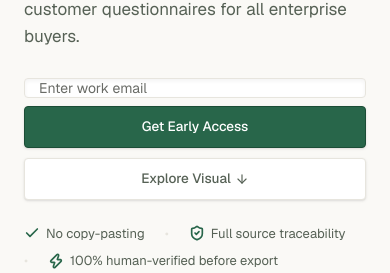
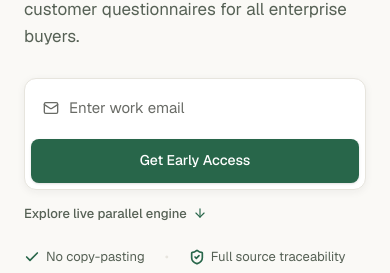
Before and after one commit to Ayush01729/SecurityReviewReady, a Next.js app in the folder next-app/: page /SecurityReviewReady/ in a window 390 px wide. Shown: the part 378-651 px from the top of the page. Built offline with nearby package versions, Linux system fonts and the light colour scheme; no server answers.

Commit message:
fix(mobile): redesign hero email input into unified, spacious omnibar card

```diff
--- a/next-app/src/components/Hero.tsx
+++ b/next-app/src/components/Hero.tsx
@@ -1,7 +1,7 @@
 "use client";
 
 import React, { useState } from "react";
-import { ArrowDown, Check, CheckCircle2, RotateCw, ShieldCheck, Zap } from "lucide-react";
+import { ArrowDown, Check, CheckCircle2, Mail, RotateCw, ShieldCheck, Zap } from "lucide-react";
 import emailjs from "@emailjs/browser";
 
 const SERVICE_ID = process.env.NEXT_PUBLIC_EMAILJS_SERVICE_ID || "";
@@ -82,10 +82,10 @@
             all enterprise buyers.
           </p>
 
-          {/* Action Row: Direct Email Field + Explore Visual */}
+          {/* Action Area: Unified Early Access Input + Secondary Discovery Link */}
           <div className="pt-2 w-full max-w-xl">
             {submitted ? (
-              <div className="p-4 rounded-lg bg-white border border-[#28664A]/30 text-left flex items-start gap-3.5 shadow-sm">
+              <div className="p-4 sm:p-5 rounded-xl bg-white border border-[#28664A]/30 text-left flex items-start gap-3.5 shadow-sm">
                 <CheckCircle2 className="w-5 h-5 text-[#28664A] shrink-0 mt-0.5" />
                 <div className="flex-1">
                   <span className="font-sans font-semibold text-[14px] text-[#1A1C19] block">
@@ -105,9 +105,11 @@
                 </div>
               </div>
             ) : (
-              <div className="flex flex-col sm:flex-row items-stretch sm:items-start gap-2.5">
-                <form onSubmit={handleSubmit} className="flex-1 flex flex-col items-start">
-                  <div className="w-full flex flex-col sm:flex-row items-stretch gap-2">
+              <div className="flex flex-col gap-3">
+                <form onSubmit={handleSubmit} className="w-full">
+                  <div className="p-1.5 rounded-xl bg-white border border-[#E7E5DE] focus-within:border-[#28664A] focus-within:ring-2 focus-within:ring-[#28664A]/15 shadow-[0_2px_8px_rgba(32,34,31,0.06)] transition-all flex flex-col sm:flex-row items-stretch sm:items-center gap-2">
+                    <div className="flex-1 flex items-center px-3 min-h-[46px]">
+                      <Mail className="w-4 h-4 text-[#696B66] shrink-0 mr-2.5" />
                       <input
                         type="email"
                         value={email}
@@ -118,12 +120,13 @@
                         }}
                         placeholder="Enter work email"
                         required
-                      className="flex-1 h-[42px] px-3.5 rounded bg-white border border-[#E7E5DE] text-[#1A1C19] text-[14px] placeholder-[#696B66] focus:outline-none focus:border-[#28664A] focus:ring-2 focus:ring-[#28664A]/15 shadow-inner disabled:opacity-60 disabled:cursor-not-allowed"
+                        className="w-full h-full bg-transparent text-[#1A1C19] text-[15px] placeholder-[#696B66] focus:outline-none disabled:opacity-60 disabled:cursor-not-allowed"
                       />
+                    </div>
                     <button
                       type="submit"
                       disabled={loading}
-                      className="h-[42px] px-5 bg-[#28664A] hover:bg-[#1B4D36] text-white text-[13.5px] font-medium rounded border border-[#1B4D36] transition-colors flex items-center justify-center whitespace-nowrap shadow-sm focus:outline-none focus:ring-2 focus:ring-[#28664A]/25 cursor-pointer disabled:opacity-60 disabled:cursor-not-allowed"
+                      className="h-[44px] px-6 rounded-lg bg-[#28664A] hover:bg-[#1B4D36] text-white text-[14px] font-medium transition-colors flex items-center justify-center whitespace-nowrap shadow-sm focus:outline-none focus:ring-2 focus:ring-[#28664A]/25 cursor-pointer disabled:opacity-60 disabled:cursor-not-allowed"
                     >
                       {loading ? (
                         <RotateCw className="w-4 h-4 text-white animate-spin" />
@@ -133,19 +136,21 @@
                     </button>
                   </div>
                   {error && (
-                    <span className="text-[#BA1A1A] font-sans text-[12px] mt-1.5 text-left">
+                    <span className="text-[#BA1A1A] font-sans text-[12px] mt-2 block text-left">
                       {error}
                     </span>
                   )}
                 </form>
 
+                <div className="flex items-center gap-2 pt-0.5">
                   <a
                     href="#parallel-pipeline"
-                  className="h-[42px] px-4 bg-white hover:bg-[#F4F4EF] text-[#566155] hover:text-[#1A1C19] text-[13.5px] font-medium rounded border border-[#E7E5DE] transition-colors flex items-center justify-center whitespace-nowrap focus:outline-none shrink-0 shadow-sm"
+                    className="inline-flex items-center gap-1.5 text-[13px] text-[#566155] hover:text-[#1A1C19] font-medium transition-colors group"
                   >
-                  Explore Visual
-                  <ArrowDown className="w-3.5 h-3.5 ml-1 text-[#566155]" />
+                    <span>Explore live parallel engine</span>
+                    <ArrowDown className="w-3.5 h-3.5 text-[#28664A] group-hover:translate-y-0.5 transition-transform" />
                   </a>
+                </div>
               </div>
             )}
           </div>
```
Lines whose indentation alone changed are shown as unchanged.
